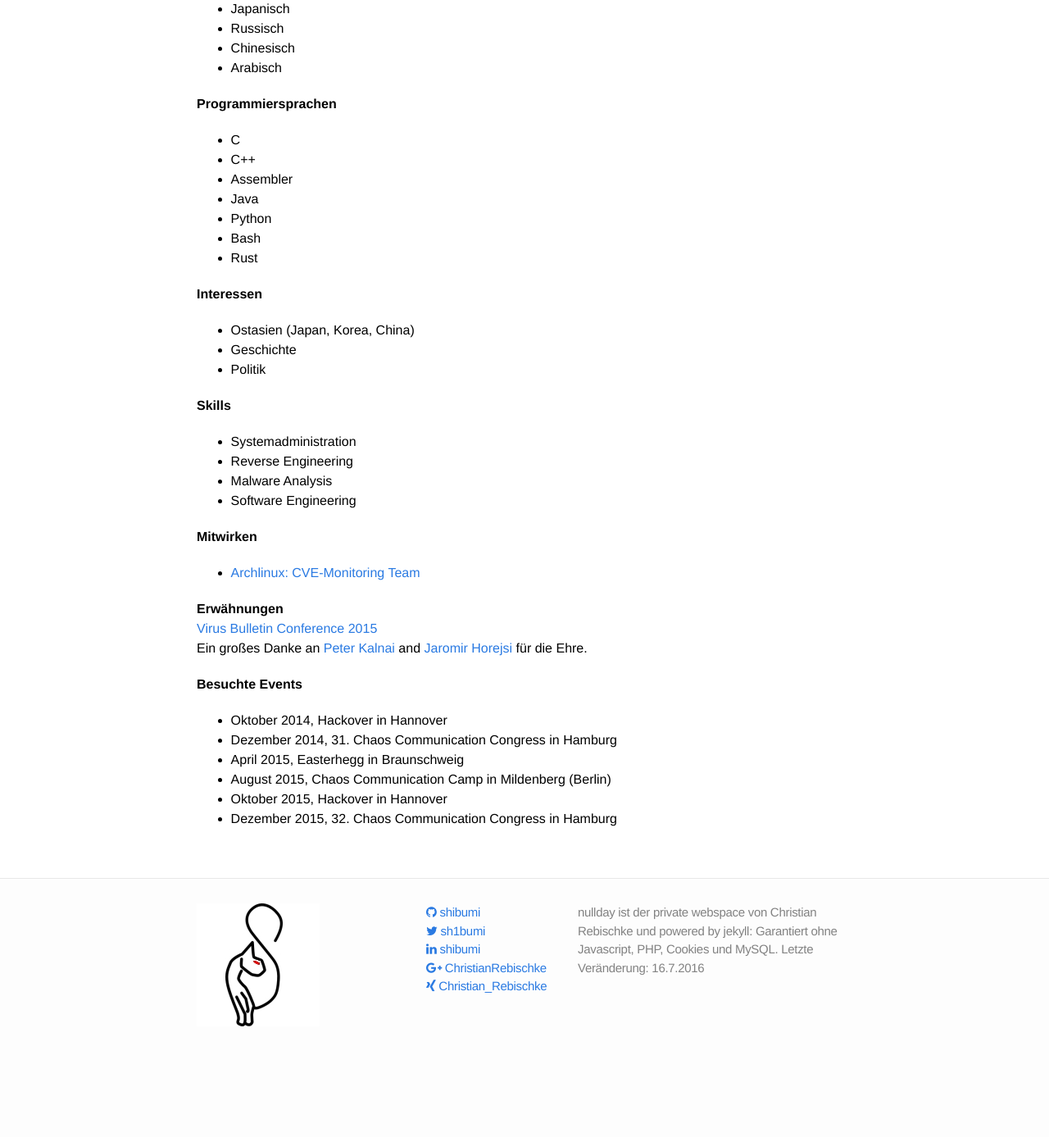
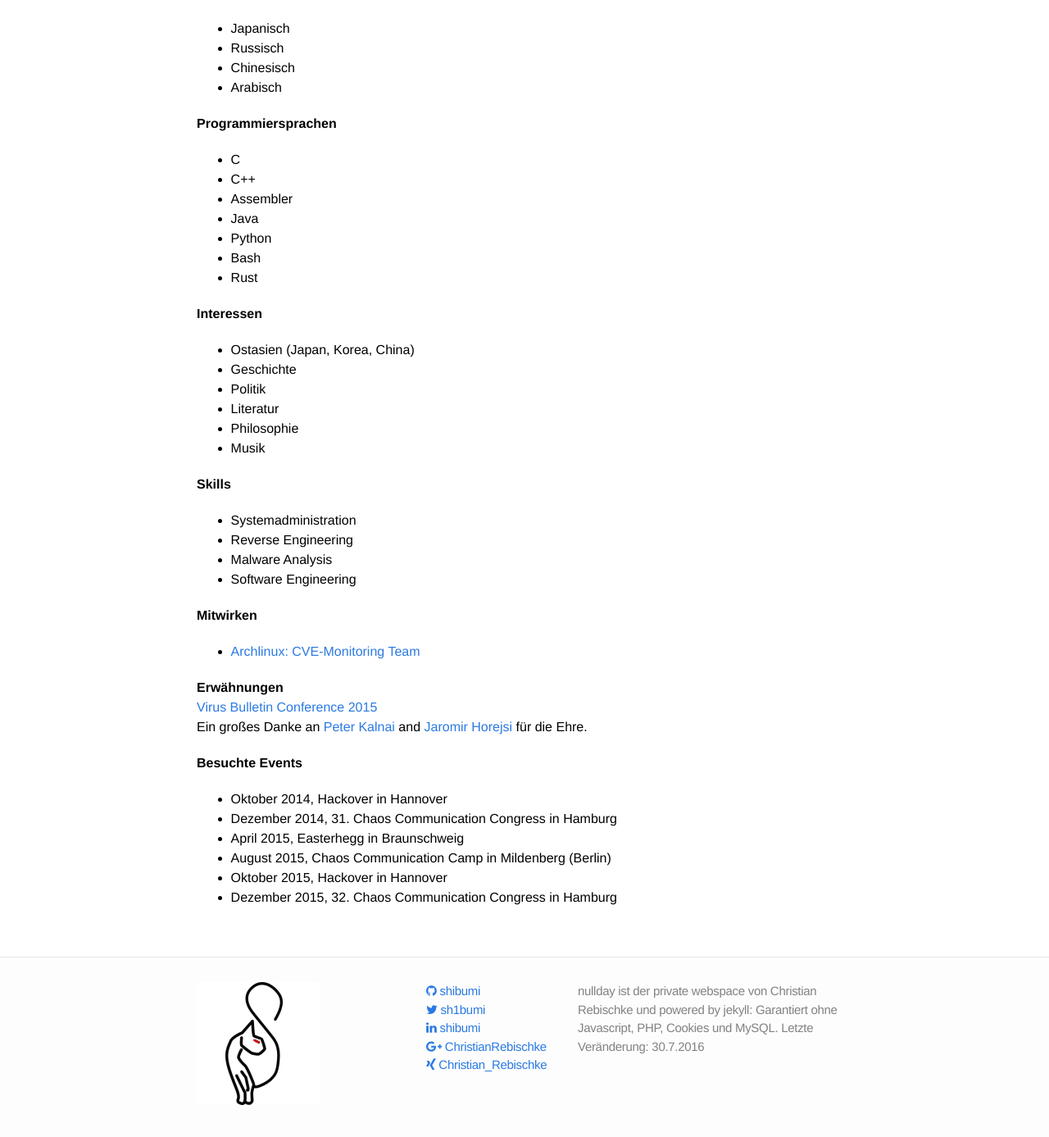
Before and after one commit to shibumi/shibumi.dev, a Jekyll site: the page built from about.md, in a window 1280 px wide and 1400 px high, scrolled down 1051 px. Shown: the top 1387 px of the window at 82% size. Built offline with Jekyll 4.4.1, drawn with Linux system fonts in a browser that asks for light colours; nearby versions of some CDN libraries; Markdown is read by kramdown in place of the engine named in the settings; before the commit the page ends 2355 px from its top, so only the background shows below that.

Commit message:
edited about

```diff
--- a/_config.yml
+++ b/_config.yml
@@ -1,7 +1,7 @@
 # Site settings
 title: nullday
 email: chris@nullday.de
-description: "nullday ist der private webspace von Christian Rebischke und powered by jekyll: Garantiert ohne Javascript, PHP, Cookies und MySQL. Letzte Veränderung: 16.7.2016"
+description: "nullday ist der private webspace von Christian Rebischke und powered by jekyll: Garantiert ohne Javascript, PHP, Cookies und MySQL. Letzte Veränderung: 30.7.2016"
 baseurl: ""
 url: "http://www.nullday.de"
 twitter_username: sh1bumi
--- a/about.md
+++ b/about.md
@@ -62,6 +63,9 @@ Clausthal-Zellerfeld (2004-2013)
 * Ostasien (Japan, Korea, China)
 * Geschichte
 * Politik
+* Literatur
+* Philosophie
+* Musik
 
 **Skills**
 
```
Also changed, not shown: other parts of about.md (+1 -0 lines).
